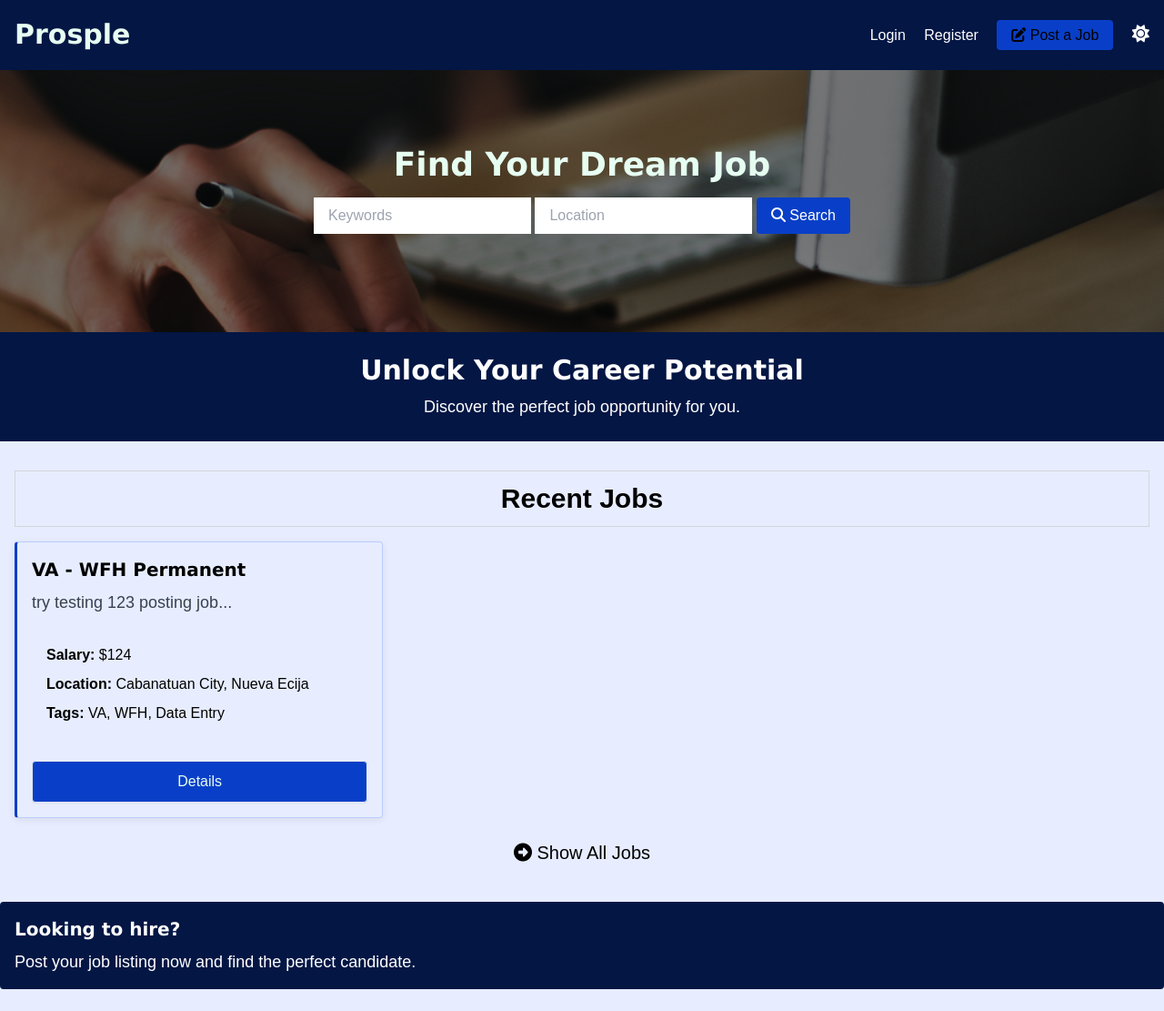
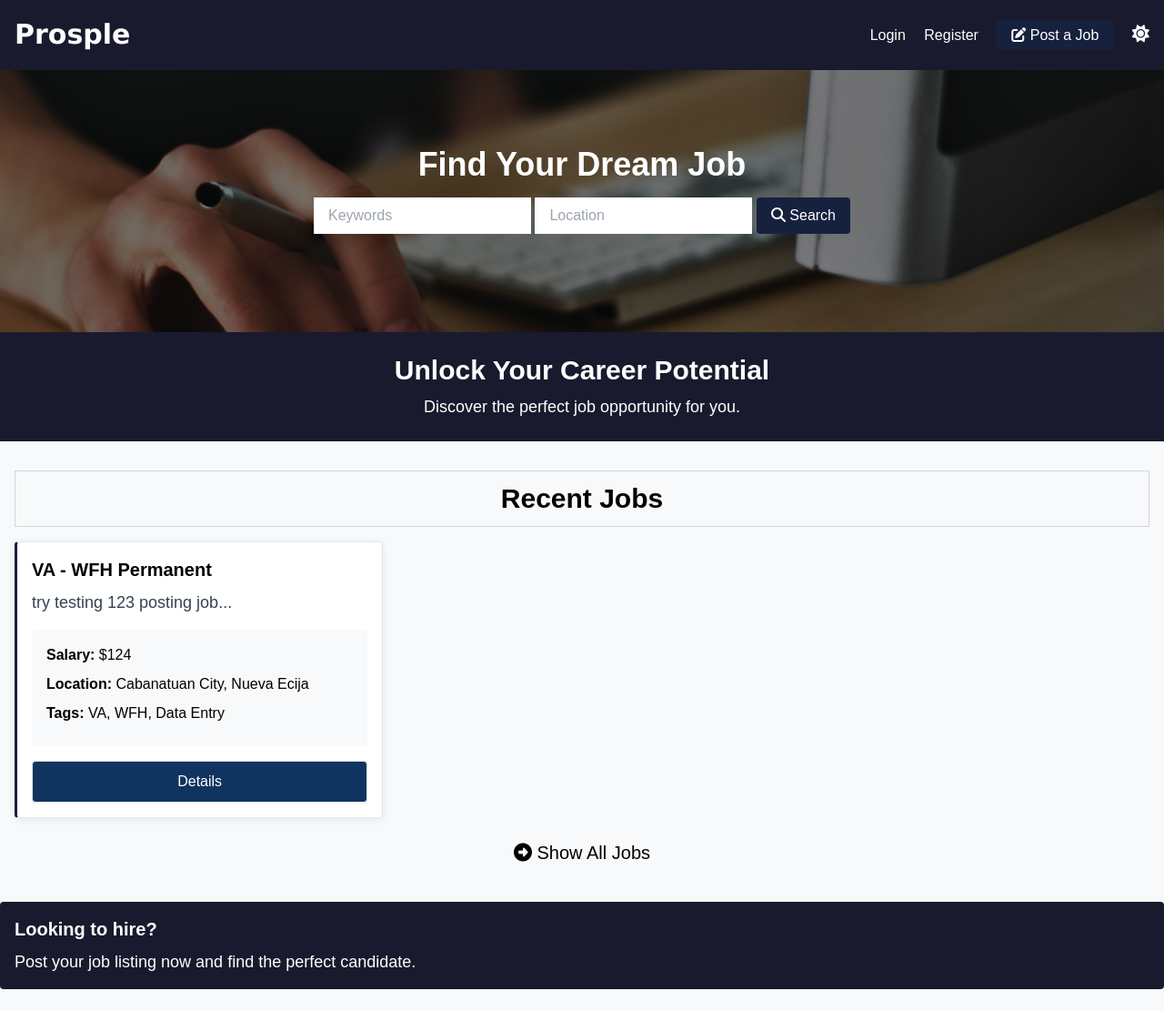
Before and after one commit to DEVEDERej/WS03, a PHP site: page / in a window 1280 px wide. Shown: the whole page at 91% size. Run offline with PHP 8.4, Linux system fonts and the light colour scheme; data comes from the database, SQL or seed files in the repository; a stand-in replaces the project's code that opens the database connection; some web fonts are replaced.

Commit message:
design semi fixed

```diff
--- a/App/views/partials/navbar.php
+++ b/App/views/partials/navbar.php
@@ -10,13 +10,13 @@ use Framework\Session;
         <nav class="space-x-4">
             <?php if (Session::has('user')) : ?>
                 <div class="flex justify-between items-center gap-4">
-                    <div>Welcome <?= Session::get('user')['name'] ?></div>
+<div>Welcome <strong><?= Session::get('user')['name'] ?></strong></div>
                     <form method="POST" action="<?= url('/logout') ?>" class="inline">
                         <button type="submit" class="text-white hover:underline">Logout</button>
                     </form>
                     <a
                         href="<?= url('/listings/create') ?>"
-                        class="bg-yellow-500 hover:bg-yellow-600 text-black px-4 py-2 rounded hover:shadow-md transition duration-300"><i class="fa fa-edit"></i> Post a Job</a>
+                        class="bg-yellow-500 hover:bg-yellow-600 text-black px-4 py-2 rounded hover:shadow-md transition duration-300" style="color: #ffffff !important;"><i class="fa fa-edit"></i> Post a Job</a>
                     <button id="theme-toggle" class="text-white hover:bg-blue-800 px-3 py-2 rounded transition duration-300" aria-label="Toggle theme">
                         <i class="fas fa-sun" id="theme-icon"></i>
                     </button>
@@ -26,7 +26,7 @@ use Framework\Session;
                 <a href="<?= url('/register') ?>" class="text-white hover:underline">Register</a>
                 <a
                     href="<?= url('/listings/create') ?>"
-                    class="bg-yellow-500 hover:bg-yellow-600 text-black px-4 py-2 rounded hover:shadow-md transition duration-300"><i class="fa fa-edit"></i> Post a Job</a>
+                    class="bg-yellow-500 hover:bg-yellow-600 text-white px-4 py-2 rounded hover:shadow-md transition duration-300" style="color: #ffffff !important;"><i class="fa fa-edit"> </i> Post a Job</a>
                 <button id="theme-toggle" class="text-white hover:bg-blue-800 px-3 py-2 rounded transition duration-300" aria-label="Toggle theme">
                     <i class="fas fa-sun" id="theme-icon"></i>
                 </button>
--- a/public/css/custom.css
+++ b/public/css/custom.css
@@ -9,18 +9,18 @@
    ---------------------------------------------------------------- */
 
 :root {
-  --color-header: #031644;
-  --color-accent: #093FC8;
-  --color-page-bg: #E7EDFE;
-  --color-card-bg: #E7EDFE;
-  --color-heading: #E6FEF1;
-  --color-body-text: #010818;
-  --color-link: #010818;
-  --color-tag-bg: #093fc8;
-  --color-tag-text: #E6FEF1;
-  --color-footer: #031644;
+  --color-header: #1a1a2e;
+  --color-accent: #16213e;
+  --color-page-bg: #f8f9fa;
+  --color-card-bg: #ffffff;
+  --color-heading: #ffffff;
+  --color-body-text: #2d3436;
+  --color-link: #ffffff;
+  --color-tag-bg: #0f3460;
+  --color-tag-text: #ffffff;
+  --color-footer: #1a1a2e;
   --showcase-overlay: rgba(0, 0, 0, 0.5);
-  --card-border-color: #BBCDFC;
+  --card-border-color: #e1e8ed;
 }
 
 /* ----------------------------------------------------------------
@@ -58,8 +58,12 @@ h4 {
   color: var(--color-header) !important;
 }
 
-h1,
-h2 {
+h2 .form-heading {
+  font-family: var(--font-heading) !important;
+  color: var(--color-body-text) !important;
+}
+
+h1{
   font-family: var(--font-heading) !important;
   color: var(--color-heading) !important;
 }
@@ -169,14 +173,16 @@ nav .bg-white {
    ================================================================ */
 
 [data-theme="dark"] {
-  --color-page-bg: #1a1a1a;
-  --color-card-bg: #2d2d2d;
-  --color-header: #0a0a0a;
+  --color-page-bg: #0f0f1e;
+  --color-card-bg: #1a1a2e;
+  --color-header: #16213e;
   --color-body-text: #e0e0e0;
   --color-heading: #ffffff;
-  --color-footer: #0a0a0a;
-  --card-border-color: #404040;
+  --color-footer: #0f0f1e;
+  --card-border-color: #2d3748;
   --showcase-overlay: rgba(0, 0, 0, 0.7);
+  --color-accent: #2a3f5f;
+  --color-tag-bg: #1e4976;
 }
 
 [data-theme="dark"] body {
```
